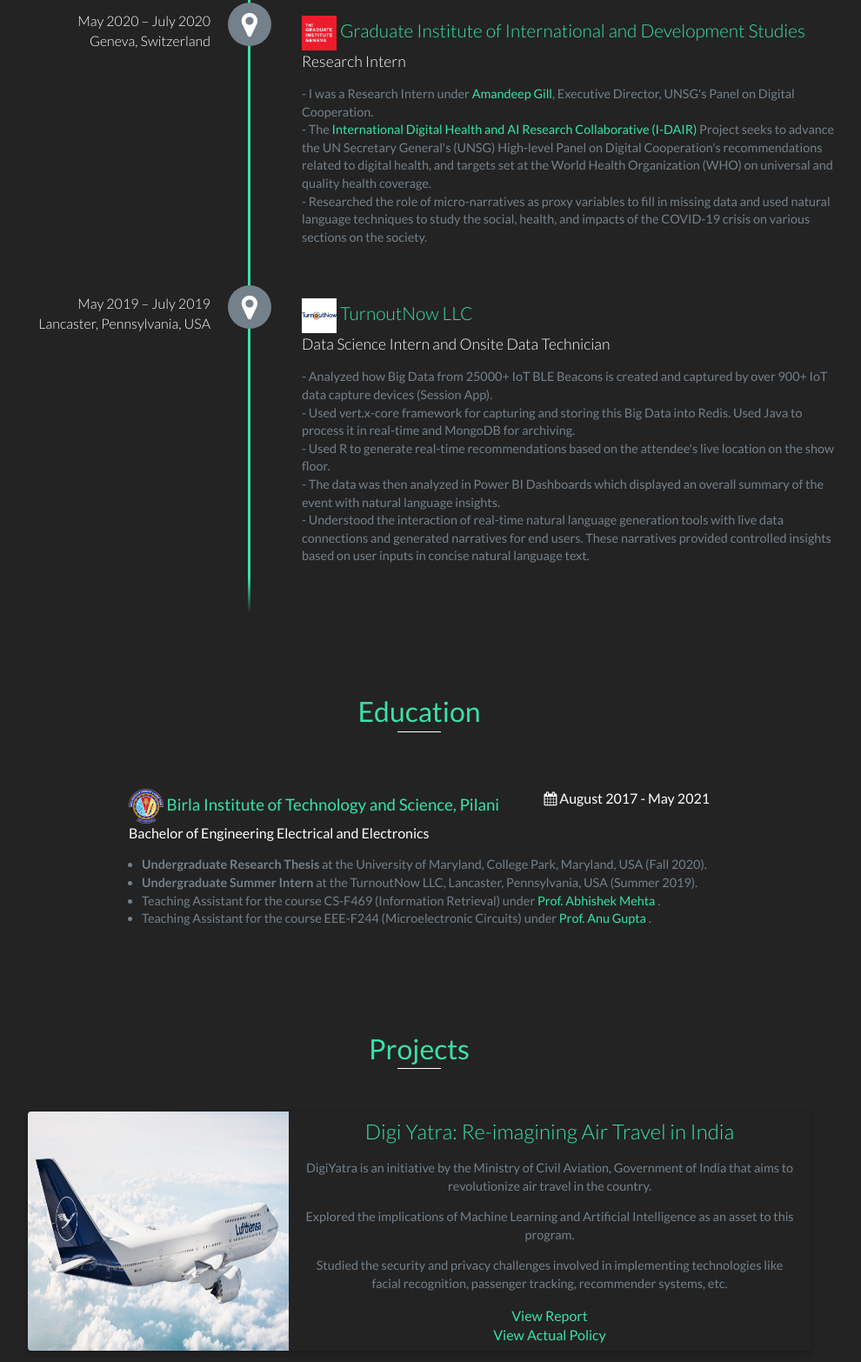
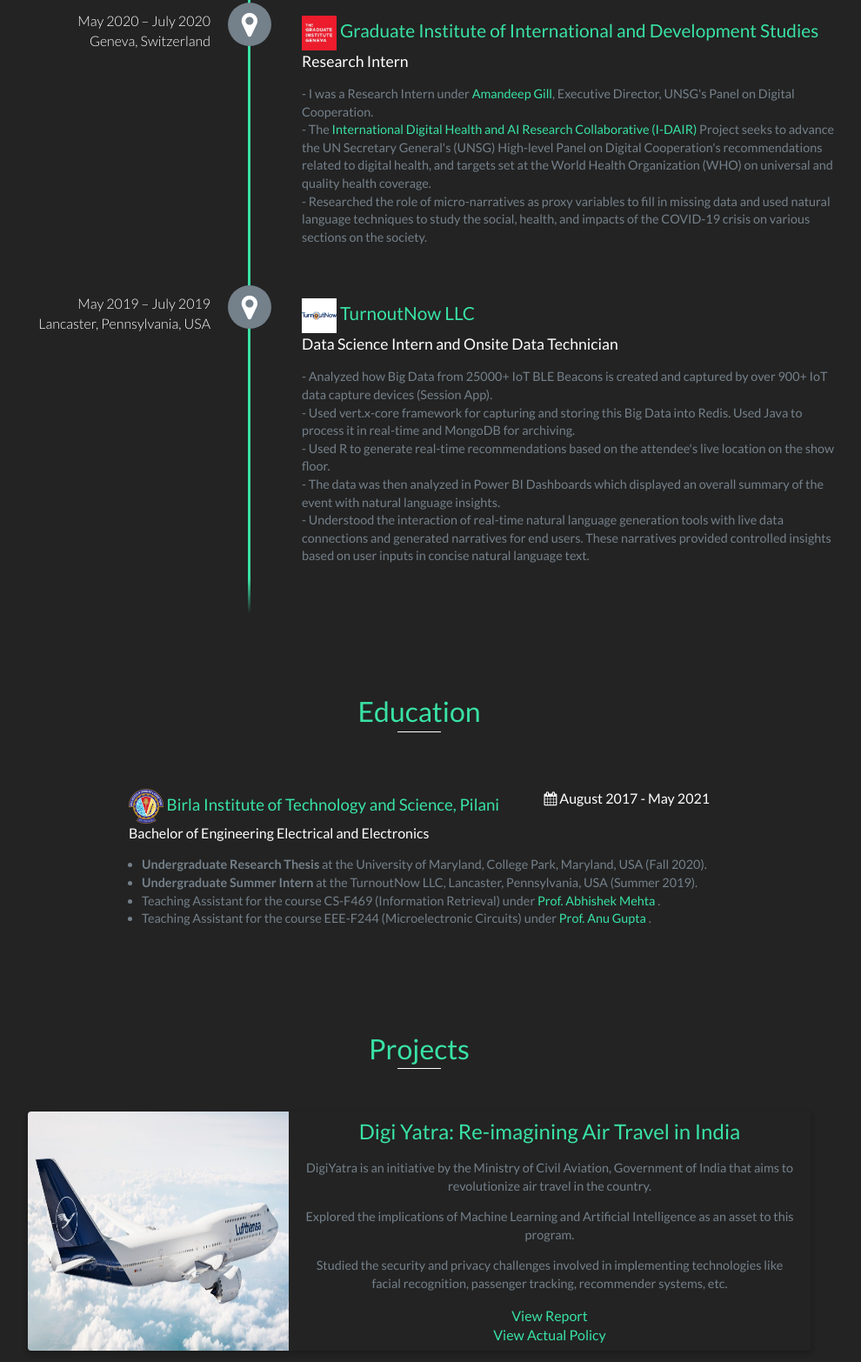
Before and after one commit to shramay-palta/abcd, a plain HTML site: page index.html in a window 1280 px wide. Shown: the part 1726-3292 px from the top of the page at 87% size, without its empty margins (158-1148 px from the left). Drawn offline with nearby package versions, Linux system fonts and the light colour scheme.

Commit message:
Update styles.css

```diff
--- a/css/styles.css
+++ b/css/styles.css
@@ -428,7 +428,7 @@
 
 .vtimeline-content h3 {
 	font-size: 1.3em;
-	font-weight: 300;
+	font-weight: 400;
 	color: #39E2A5;
 	background: #232323;
 	display: inline-block;
@@ -437,7 +437,7 @@
 
 .vtimeline-content h4 {
 	font-size: 1.1em;
-	font-weight: 300;
+	font-weight: 400;
 	background: #232323;
 	color: #fff;
 	margin: 0 0 15px 0
@@ -509,7 +509,7 @@
 }
 
 .education-block h3 {
-	font-weight: 500;
+	font-weight: 400;
 	float: left;
 	margin: 0;
 	color: #39E2A5;
@@ -525,7 +525,7 @@
 .education-block h4 {
 	color: #fff;
 	clear: both;
-	font-weight: 500;
+	font-weight: 400;
 	margin: 0 0 15px 0;
 	background: #232323;
 }
@@ -576,7 +576,7 @@
 
 .project-info h3 {
 	font-size: 1.5em;
-	font-weight: 300;
+	font-weight: 500;
 	color: #39E2A5;
 	margin: 0 0 15px 0
 }
```
